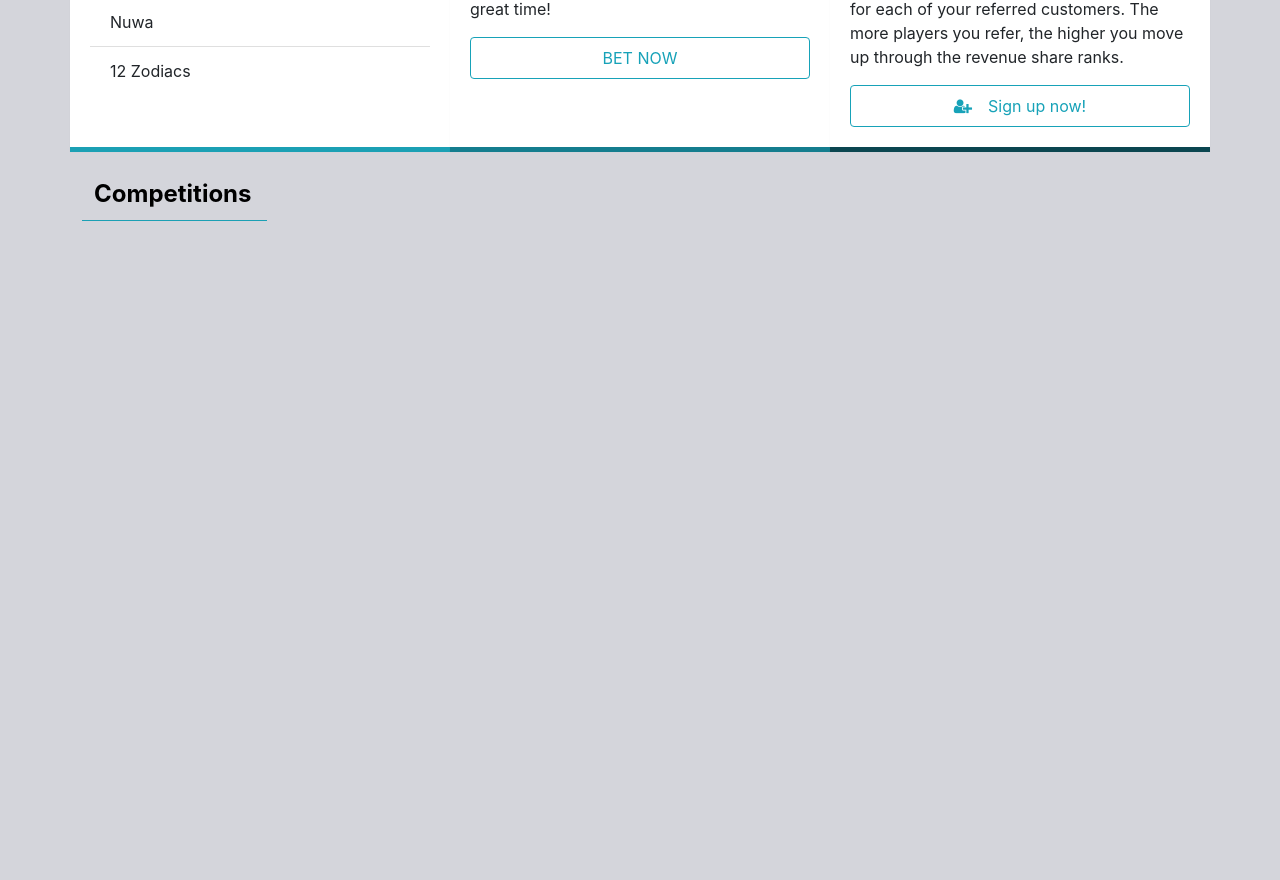
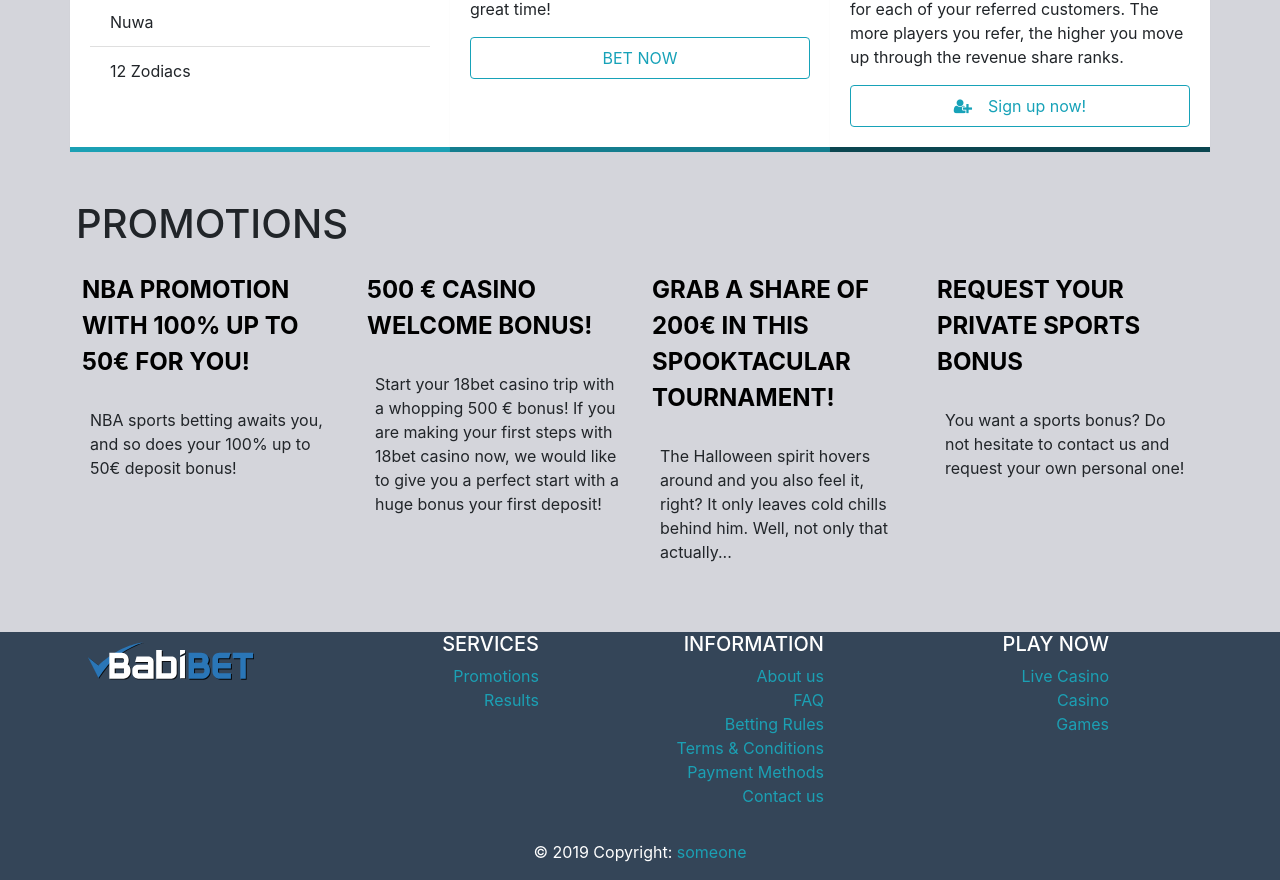
Before and after one commit to ofirse/diamond-calculator-frontend, a React (Create React App) app: page / in a window 1280 px wide. Shown: the part 503-1383 px from the top of the page. Before the commit the page ends 800 px from the top, so only its background shows below. Built offline with nearby package versions, Linux system fonts and the light colour scheme.

Commit message:
added main card and footer

```diff
--- a/package.json
+++ b/package.json
@@ -3,6 +3,8 @@
   "version": "0.1.0",
   "private": true,
   "dependencies": {
+    "@fortawesome/fontawesome": "^1.1.8",
+    "@fortawesome/fontawesome-free": "^5.11.2",
     "axios": "^0.19.0",
     "bootstrap": "^4.3.1",
     "font-awesome": "^4.7.0",
--- a/src/components/BootstrapTrainingHomePage.js
+++ b/src/components/BootstrapTrainingHomePage.js
@@ -1,6 +1,7 @@
 import React from 'react';
 import {Card, CardBody, CardTitle, NavLink} from 'reactstrap';
 import {NavLink as RRNavLink} from "react-router-dom";
+import { ReactComponent as Logo } from '../assets/img/logo.svg';
 
 export default class BootstrapTrainingHomePage extends React.Component {
     // constructor(props) {
@@ -11,11 +12,11 @@ export default class BootstrapTrainingHomePage extends React.Component {
     // };
 
     render = () =>
-       <div className="bg-light">
+       <div>
             <div>
                 <img src="https://www.babibet.com/mymedia/images/carousels/127/21955/en_EN/image.jpg" className="img-fluid" alt="Responsive image"/>
             </div>
-            <div className="container">
+            <div className="container bg-light mb-5">
                 <div className="row">
                     <Card className="border-top-0 border-right-0 border-left-0 col-sm">
                         <CardTitle>GAMES</CardTitle>
@@ -46,13 +47,99 @@ export default class BootstrapTrainingHomePage extends React.Component {
                         </CardBody>
                     </Card>
                 </div>
-                    <div className="col-sm-8 mt-3">
-                        <Card className="bg-light border-0 shadow-none">
-                            <CardTitle className="mb-0 bg-light text-black border-bottom border-primary w-25">Competitions</CardTitle>
-                            <CardBody>
-                            </CardBody>
-                         </Card>
+                    <div className="mt-5">
+                        <h1>PROMOTIONS</h1>
+                        <div className="row mt-3">
+                            <Card className="bg-transparent border-0 shadow-none col-sm">
+                                <CardTitle className="mb-0 bg-light text-black">NBA PROMOTION WITH 100% UP TO 50€ FOR YOU!</CardTitle>
+                                <CardBody>
+                                    NBA sports betting awaits you, and so does your 100% up to 50€ deposit bonus!
+                                </CardBody>
+                            </Card>
+                            <Card className="bg-transparent border-0 shadow-none col-sm">
+                                <CardTitle className="mb-0 bg-light text-black">500 € CASINO WELCOME BONUS!</CardTitle>
+                                <CardBody>
+                                    Start your 18bet casino trip with a whopping 500 € bonus! If you are making your first steps with 18bet casino now,
+                                    we would like to give you a perfect start with a huge bonus your first deposit!
+                                </CardBody>
+                            </Card>
+                            <Card className="bg-transparent border-0 shadow-none col-sm">
+                                <CardTitle className="mb-0 bg-light text-black">GRAB A SHARE OF 200€ IN THIS SPOOKTACULAR TOURNAMENT!</CardTitle>
+                                <CardBody>
+                                    The Halloween spirit hovers around and you also feel it, right? It only leaves cold chills behind him. Well, not only that actually...
+                                </CardBody>
+                            </Card>
+                            <Card className="bg-transparent border-0 shadow-none col-sm">
+                                <CardTitle className="mb-0 bg-light text-black">REQUEST YOUR PRIVATE SPORTS BONUS</CardTitle>
+                                <CardBody>
+                                    You want a sports bonus? Do not hesitate to contact us and request your own personal one!
+                                </CardBody>
+                            </Card>
+                        </div>
                     </div>
             </div>
+           <div className="page-footer bg-medium text-white mt-5">
+               <div className="container text-md-right">
+                   <div className="row">
+                       <div className="col-sm-2">
+                           <Logo width="166px"/>
+                       </div>
+                           <div className="col-sm-3">
+                               <h5 className="text-uppercase">SERVICES</h5>
+                               <ul className="list-unstyled">
+                                   <li>
+                                       <a href="#!">Promotions</a>
+                                   </li>
+                                   <li>
+                                       <a href="#!">Results</a>
+                                   </li>
+                               </ul>
+                           </div>
+                           <div className="col-sm-3">
+                               <h5 className="text-uppercase">INFORMATION</h5>
+                               <ul className="list-unstyled">
+                                   <li>
+                                       <a href="#!">About us</a>
+                                   </li>
+                                   <li>
+                                       <a href="#!">FAQ</a>
+                                   </li>
+                                   <li>
+                                       <a href="#!">Betting Rules</a>
+                                   </li>
+                                   <li>
+                                       <a href="#!">Terms & Conditions</a>
+                                   </li>
+                                   <li>
+                                       <a href="#!">Payment Methods</a>
+                                   </li>
+                                   <li>
+                                       <a href="#!">Contact us</a>
+                                   </li>
+                               </ul>
+                           </div>
+                       <div className="col-sm-3">
+                           <h5 className="text-uppercase">PLAY NOW</h5>
+                           <ul className="list-unstyled">
+                               <li>
+                                   <a href="#!">Live Casino</a>
+                               </li>
+                               <li>
+                                   <a href="#!">Casino</a>
+                               </li>
+                               <li>
+                                   <a href="#!">Games</a>
+                               </li>
+                           </ul>
+                       </div>
+                   </div>
+               </div>
+               <div className="footer-copyright text-center py-3">© 2019 Copyright:
+                   <a href="#!"> someone</a>
+               </div>
+           </div>
        </div>
     };
+
+// couldn't set the border length
+// how to update font awesome version
```
Also changed, not shown: 1 other file (tests, documents, lock files or other folders).
